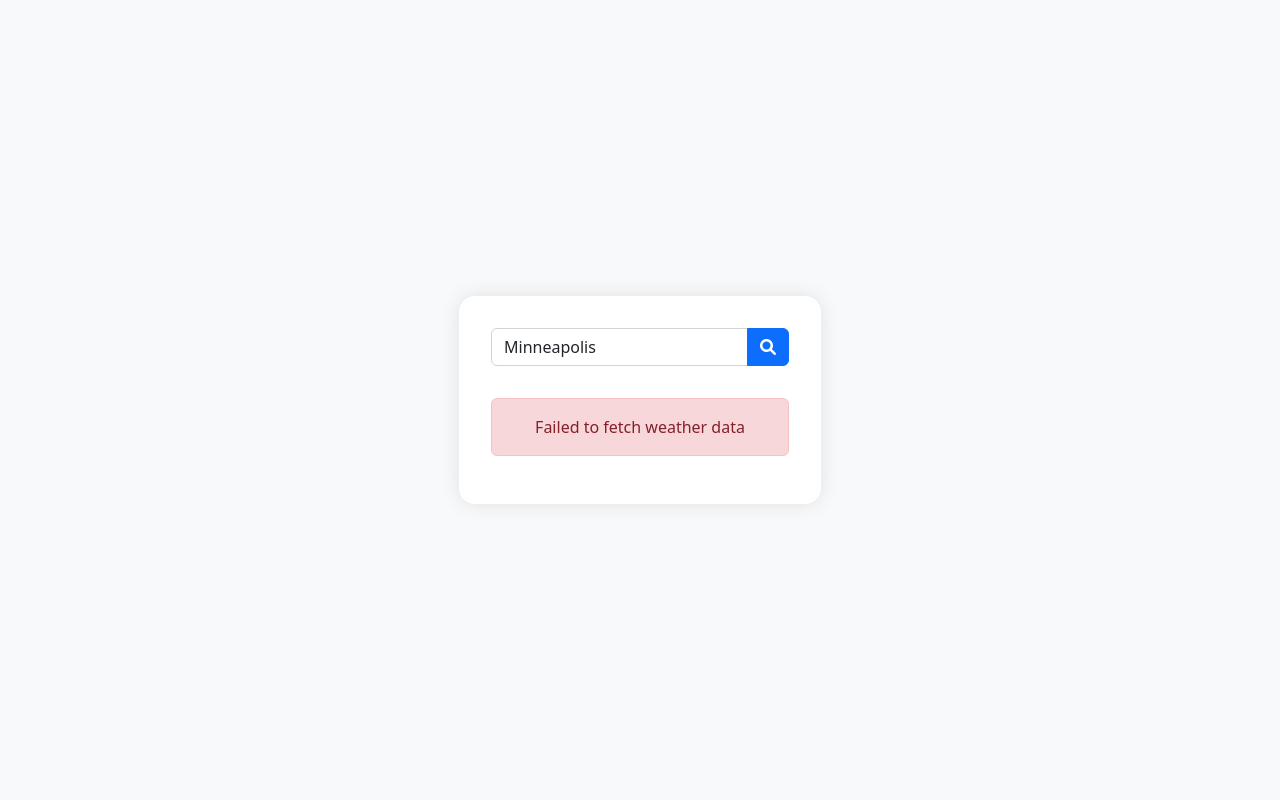
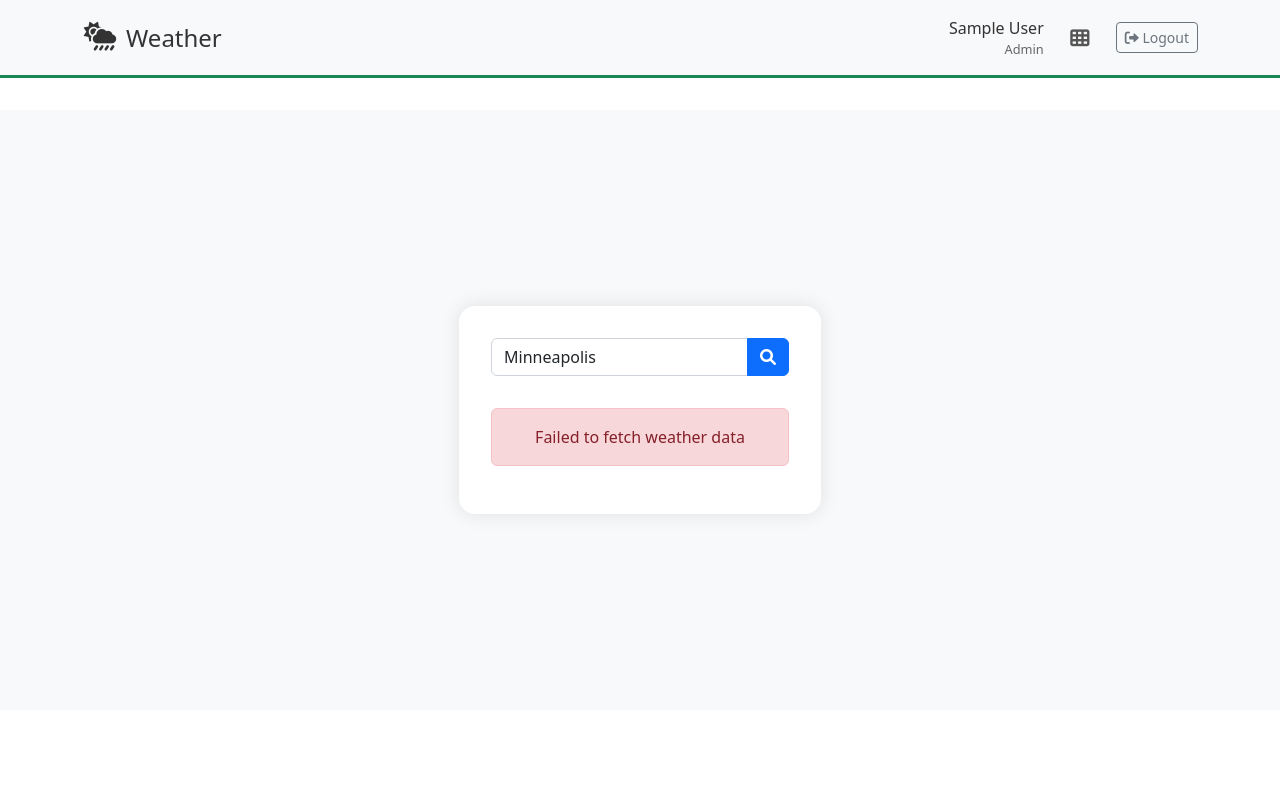
Before and after one commit to sparQone/sparq, a Flask app: page /weather/ in a window 1280 px wide. Run offline with Flask 3, Linux system fonts and the light colour scheme; the visitor is signed in with stand-in values (Sample User, id 1); parts of the project's set-up code (start-up, migrations or seed data) failed here and were passed over.

Commit message:
Refactoring

```diff
--- a/modules/core/__manifest__.py
+++ b/modules/core/__manifest__.py
@@ -1,7 +1,7 @@
 manifest = {
     'name': 'Core',
     'version': '1.0.0',
-    'main_route': '/core',                 # Changed from '/core/'
+    'main_route': '/',
     'icon_class': 'fa-solid fa-home',        # Font Awesome icon class
-    'type': 'app'
+    'type': 'system'  # Changed from 'app' to 'system'
 }
--- a/modules/core/controllers/core.py
+++ b/modules/core/controllers/core.py
@@ -1,4 +1,4 @@
-from flask import Blueprint, render_template, jsonify, current_app, request, redirect, url_for, flash
+from flask import Blueprint, render_template, jsonify, current_app, request, redirect, url_for, flash, g
 from flask_login import login_user, logout_user, login_required, current_user
 from ..models.core import Core
 from modules.people.models.user import User
@@ -10,12 +10,20 @@ blueprint = Blueprint(
     template_folder='../views/templates'
 )
 
+@blueprint.before_app_request
+def before_request():
+    """Make installed modules available to all templates"""
+    g.installed_modules = current_app.config.get('INSTALLED_MODULES', [])
+
 @blueprint.route("/")
 @login_required
 def home():
     """Render the apps dashboard as the home page"""
-    installed = current_app.config.get('INSTALLED_MODULES', [])
-    return render_template("apps.html", installed_modules=installed)
+    return render_template("apps.html",
+                         module_name="Core",
+                         module_icon="fa-solid fa-home",
+                         module_home='core_bp.home',
+                         installed_modules=g.installed_modules)
 
 @blueprint.route("/core")
 @login_required
@@ -64,7 +72,7 @@ def icon_class_filter(mod):
 def login():
     # Redirect if user is already logged in
     if current_user.is_authenticated:
-        return redirect(url_for('core_bp.home'))
+        return redirect(url_for('people_bp.people_home'))
 
     if request.method == 'POST':
         email = request.form.get('email')
@@ -75,9 +83,9 @@ def login():
         if user and user.check_password(password):
             login_user(user, remember=remember)
             next_page = request.args.get('next')
-            # Ensure the next page is safe
+            # Ensure the next page is safe and default to people app
             if not next_page or not next_page.startswith('/'):
-                next_page = url_for('core_bp.home')
+                next_page = url_for('people_bp.people_home')
             return redirect(next_page)
 
         flash('Invalid email or password', 'error')
--- /dev/null
+++ b/modules/core/views/templates/base.html
@@ -0,0 +1,156 @@
+<!DOCTYPE html>
+<html>
+<head>
+    <title>{% block title %}{% endblock %} - SparqOne</title>
+    <link rel="stylesheet" href="https://cdn.jsdelivr.net/npm/bootstrap@5.2.3/dist/css/bootstrap.min.css">
+    <link rel="stylesheet" href="https://cdnjs.cloudflare.com/ajax/libs/font-awesome/6.0.0-beta3/css/all.min.css">
+    <style>
+        .app-header {
+            background-color: #f8f9fa;
+            border-bottom: 3px solid;
+            padding: 1rem;
+            margin-bottom: 2rem;
+        }
+        .people-app .app-header {
+            border-bottom-color: #0d6efd;  /* Bootstrap primary blue */
+        }
+        .weather-app .app-header {
+            border-bottom-color: #198754;  /* Bootstrap success green */
+        }
+        .clock-app .app-header {
+            border-bottom-color: #dc3545;  /* Bootstrap danger red */
+        }
+        .core-app .app-header {
+            border-bottom-color: #6c757d;  /* Bootstrap secondary gray */
+        }
+        .app-title {
+            display: flex;
+            align-items: center;
+            gap: 0.5rem;
+            font-size: 1.5rem;
+            color: #333;
+            text-decoration: none;
+        }
+        .app-title:hover {
+            color: #555;
+            text-decoration: none;
+        }
+        .app-title i {
+            font-size: 1.8rem;
+        }
+        .header-content {
+            display: flex;
+            justify-content: space-between;
+            align-items: center;
+        }
+        .user-nav {
+            display: flex;
+            align-items: center;
+            gap: 1rem;
+        }
+        .user-info {
+            text-align: right;
+        }
+        .user-name {
+            font-weight: 500;
+            color: #333;
+        }
+        .user-role {
+            font-size: 0.8rem;
+            color: #666;
+        }
+        .apps-menu-btn {
+            width: 40px;
+            height: 40px;
+            border-radius: 50%;
+            display: flex;
+            align-items: center;
+            justify-content: center;
+            border: none;
+            background: transparent;
+            position: relative;
+        }
+        .apps-menu-btn:hover {
+            background: rgba(0,0,0,0.05);
+        }
+        .apps-menu-btn i {
+            font-size: 1.2rem;
+            color: #555;
+        }
+        .apps-dropdown {
+            width: 320px;
+            padding: 1rem;
+        }
+        .apps-grid {
+            display: grid;
+            grid-template-columns: repeat(3, 1fr);
+            gap: 0.5rem;
+        }
+        .app-item {
+            display: flex;
+            flex-direction: column;
+            align-items: center;
+            padding: 0.5rem;
+            border-radius: 0.5rem;
+            text-decoration: none;
+            color: inherit;
+        }
+        .app-item:hover {
+            background: rgba(0,0,0,0.05);
+            color: inherit;
+        }
+        .app-item i {
+            font-size: 1.5rem;
+            margin-bottom: 0.25rem;
+        }
+        .app-item span {
+            font-size: 0.8rem;
+            text-align: center;
+        }
+        {% block additional_styles %}{% endblock %}
+    </style>
+</head>
+<body class="{% block app_class %}{% endblock %}">
+    <header class="app-header">
+        <div class="container">
+            <div class="header-content">
+                <a href="{{ url_for(module_home) }}" class="app-title">
+                    <i class="{{ module_icon }}"></i>
+                    <span>{{ module_name }}</span>
+                </a>
+                <div class="user-nav">
+                    <div class="user-info">
+                        <div class="user-name">{{ current_user.first_name }} {{ current_user.last_name }}</div>
+                        <div class="user-role">{% if current_user.is_admin %}Admin{% else %}User{% endif %}</div>
+                    </div>
+                    <div class="dropdown">
+                        <button class="apps-menu-btn" data-bs-toggle="dropdown">
+                            <i class="fas fa-th"></i>
+                        </button>
+                        <div class="dropdown-menu dropdown-menu-end apps-dropdown">
+                            <div class="apps-grid">
+                                {% for mod in installed_modules %}
+                                    {% if mod.type == 'app' %}
+                                        <a href="{{ mod.main_route }}" class="app-item">
+                                            <i class="{{ mod|icon_class }}"></i>
+                                            <span>{{ mod.name }}</span>
+                                        </a>
+                                    {% endif %}
+                                {% endfor %}
+                            </div>
+                        </div>
+                    </div>
+                    <a href="{{ url_for('core_bp.logout') }}" class="btn btn-outline-secondary btn-sm">
+                        <i class="fas fa-sign-out-alt"></i> Logout
+                    </a>
+                </div>
+            </div>
+        </div>
+    </header>
+
+    {% block content %}{% endblock %}
+
+    <script src="https://cdn.jsdelivr.net/npm/bootstrap@5.2.3/dist/js/bootstrap.bundle.min.js"></script>
+    {% block scripts %}{% endblock %}
+</body>
+</html>
--- a/modules/weather/controllers/weather.py
+++ b/modules/weather/controllers/weather.py
@@ -1,5 +1,6 @@
-from flask import Blueprint, render_template, jsonify, request
+from flask import Blueprint, render_template, jsonify, request, current_app, g
 from ..models.weather import Weather
+from flask_login import login_required
 
 # Create blueprint
 blueprint = Blueprint(
@@ -12,9 +13,14 @@ blueprint = Blueprint(
 weather = Weather()
 
 @blueprint.route("/")
+@login_required
 def weather_home():
     """Weather lookup page"""
-    return render_template("weather.html")
+    return render_template("weather.html",
+                         module_name="Weather",
+                         module_icon="fa-solid fa-cloud-sun-rain",
+                         module_home='weather_bp.weather_home',
+                         installed_modules=g.installed_modules)
 
 @blueprint.route("/lookup", methods=['POST'])
 def lookup_weather():
--- a/modules/weather/views/templates/weather.html
+++ b/modules/weather/views/templates/weather.html
@@ -1,15 +1,15 @@
-<!DOCTYPE html>
-<html>
-<head>
-    <title>Weather Lookup</title>
-    <link rel="stylesheet" href="https://cdn.jsdelivr.net/npm/bootstrap@5.2.3/dist/css/bootstrap.min.css">
-    <link rel="stylesheet" href="https://cdnjs.cloudflare.com/ajax/libs/font-awesome/6.0.0-beta3/css/all.min.css">
-    <style>
+{% extends "base.html" %}
+
+{% block title %}Weather{% endblock %}
+
+{% block app_class %}weather-app{% endblock %}
+
+{% block additional_styles %}
 .weather-container {
     display: flex;
     justify-content: center;
     align-items: center;
-            height: 100vh;
+    min-height: calc(100vh - 200px);
     background-color: #f8f9fa;
     flex-direction: column;
 }
@@ -37,19 +37,10 @@
 }
 .description {
     color: #6c757d;
-            margin: 1rem 0;
-            font-size: 1.2rem;
 }
-        .humidity {
-            color: #6c757d;
-        }
-        .weather-icon {
-            width: 100px;
-            height: 100px;
-        }
-    </style>
-</head>
-<body>
+{% endblock %}
+
+{% block content %}
 <div class="weather-container">
     <div class="weather-card">
         <div class="search-container">
@@ -129,5 +120,4 @@
         lookupWeather();  // This will use the default value
     });
 </script>
-</body>
-</html>
+{% endblock %}
```
Also changed, not shown: modules/clock/controllers/clock.py (+11 -9 lines), modules/clock/views/templates/clock.html (+25 -24 lines), modules/people/controllers/people.py (+8 -3 lines), modules/people/views/templates/base.html (added, +94 -0 lines), modules/people/views/templates/people.html (+11 -14 lines). Lines whose indentation alone changed are shown as unchanged.
